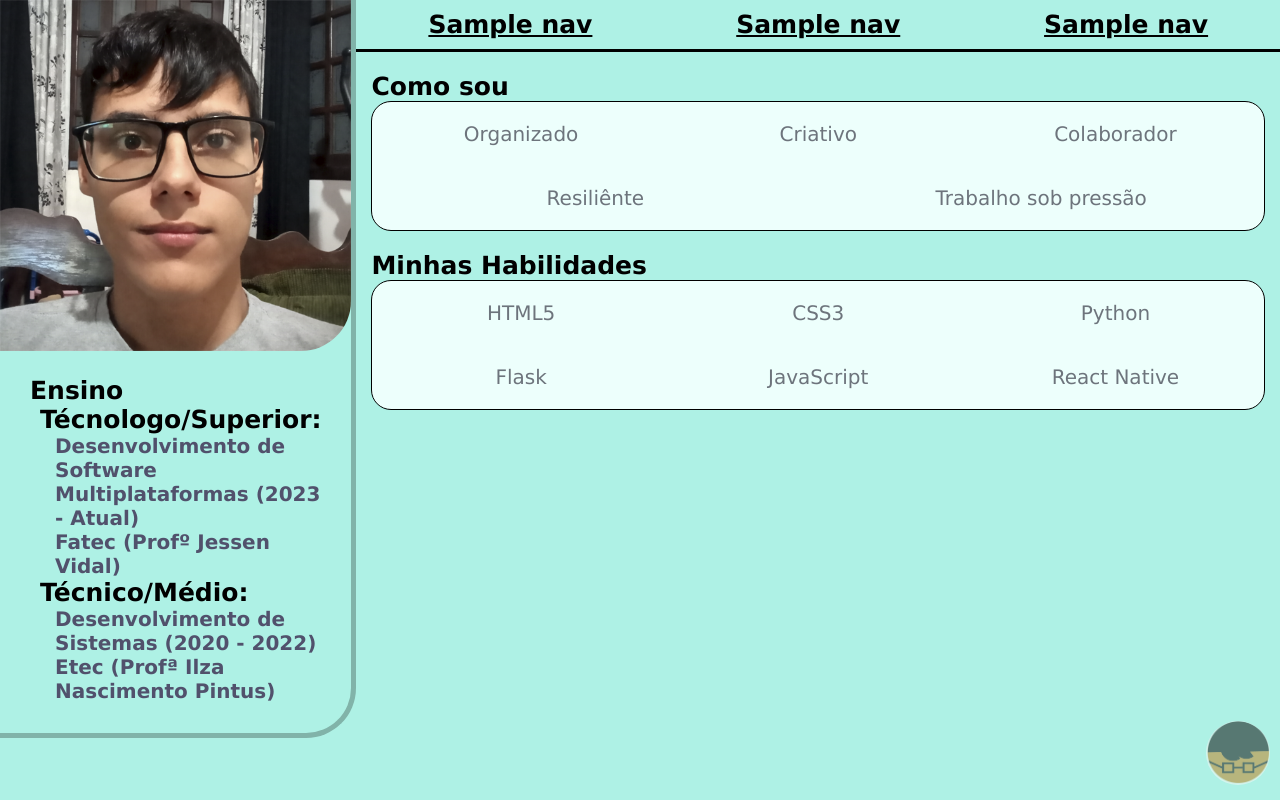
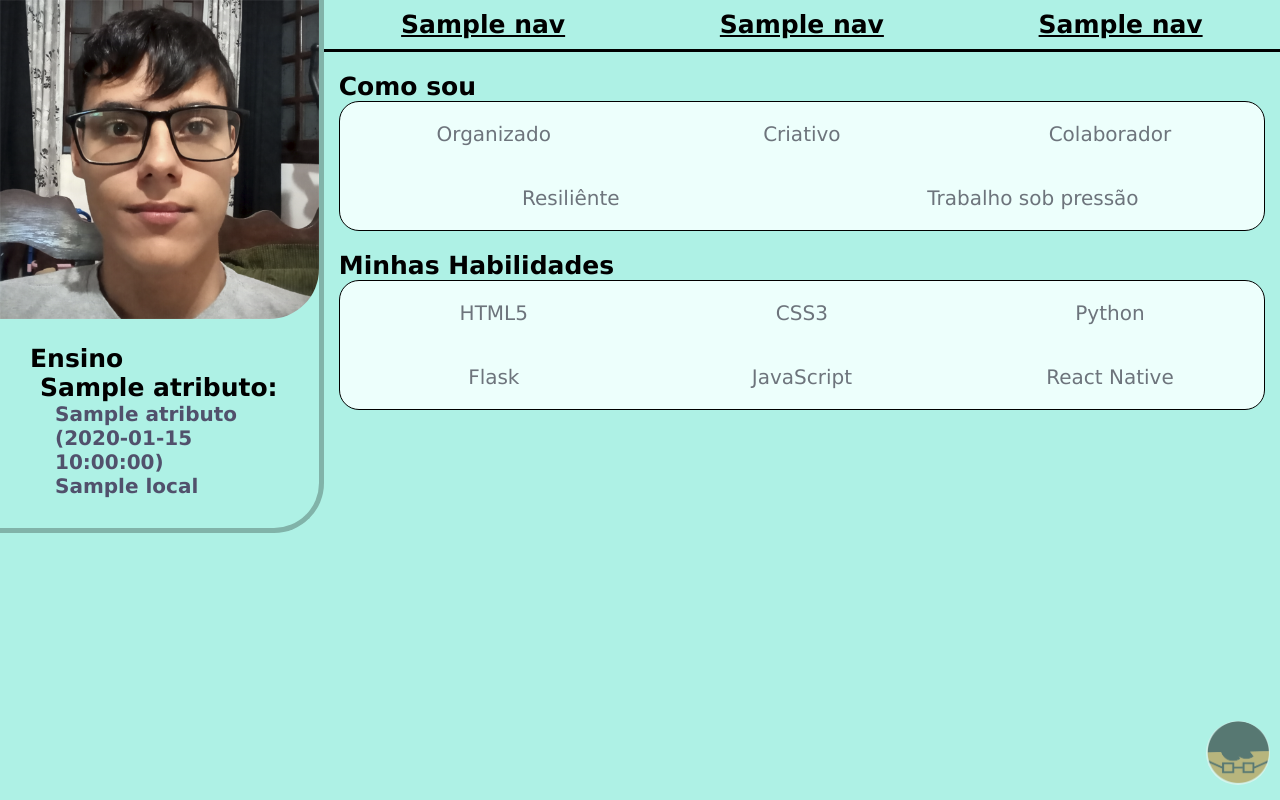
Before and after one commit to BrunoSerpa/Portifolio_DD, a Flask app: template src/templates/index.html in a window 1280 px wide. Run offline with Flask 3, Linux system fonts and the light colour scheme; the template is opened without the code that fills it: most values are stand-ins (such as "Sample title", 1, 10 or a date in 2020).

Commit message:
estruturei html index com seus arquivos json

```diff
--- a/src/templates/index.html
+++ b/src/templates/index.html
@@ -10,11 +10,10 @@
     <h1 class="theme"> Ensino</h1>
 
     <div class="desc">
-        <h1>Técnologo/Superior:</h1>
-        <h2>Desenvolvimento de Software Multiplataformas (2023 - Atual) <br/> Fatec (Profº Jessen Vidal)</h2>
-
-        <h1>Técnico/Médio:</h1>
-        <h2>Desenvolvimento de Sistemas (2020 - 2022) <br/> Etec (Profª Ilza Nascimento Pintus)</h2>
+        {% for atributo in ensinoJson %}
+        <h1>{{atributo["title"]}}:</h1>
+        <h2>{{atributo["subtitle"]}} ({{atributo["date"]}}) <br/> {{atributo["local"]}}</h2>
+        {% endfor %}
     </div>
 </div>
 {% endblock %}
```
